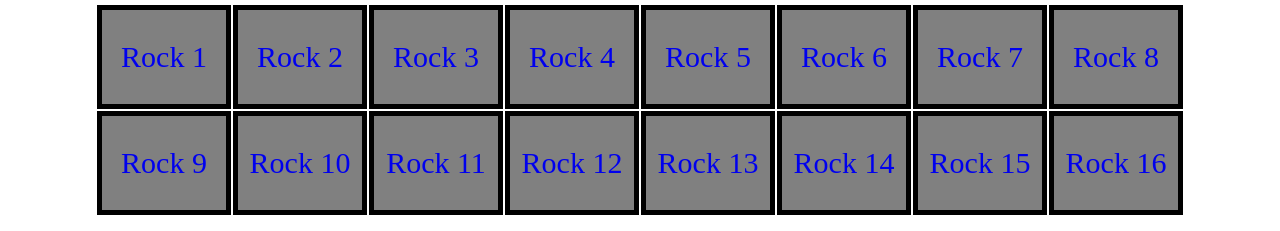
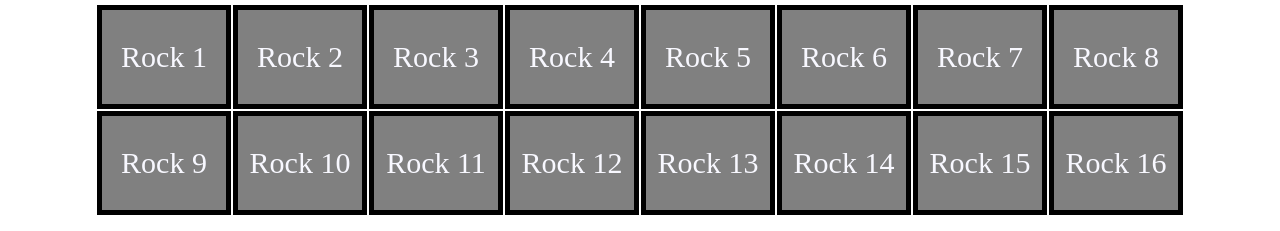
Before and after one commit to Instinct28/Assignment2, a plain HTML site: page puzzle_two_success.html in a window 1280 px wide. Shown: the part 1139-1370 px from the top of the page. Drawn offline with Linux system fonts and the light colour scheme.

Commit message:
Add files via upload

```diff
--- a/puzzle_two_success.html
+++ b/puzzle_two_success.html
@@ -84,12 +84,14 @@
         .rock table tr td{
             height: 90px;
             width: 120px;
-            color: white;
             background-color: gray;
             font-size: 30px;
             text-align: center;
             border: 5px solid black;
-            /* text-decoration: none; */
+        }
+        .rock table tr td a{
+            color: ghostwhite;
+            text-decoration: none;
         }
         .rock table tr td:hover{
             background-color: yellow;
@@ -116,24 +118,24 @@
     <div class="rock">
         <table>
             <tr>
-                <td><a href="puzzle_three_fail.html" style="text-decoration: none;">Rock 1</td></a>
-                <td><a href="puzzle_three_fail.html" style="text-decoration: none;">Rock 2</td></a>
-                <td><a href="puzzle_three_fail.html" style="text-decoration: none;">Rock 3</td></a>
-                <td><a href="puzzle_three_fail.html" style="text-decoration: none;">Rock 4</td></a>
-                <td><a href="puzzle_three_fail.html" style="text-decoration: none;">Rock 5</td></a>
-                <td><a href="puzzle_three_fail.html" style="text-decoration: none;">Rock 6</td></a>
-                <td><a href="puzzle_three_fail.html" style="text-decoration: none;">Rock 7</td></a>
-                <td><a href="puzzle_three_fail.html" style="text-decoration: none;">Rock 8</td></a>
+                <td><a href="puzzle_three_fail.html">Rock 1</a></td>
+                <td><a href="puzzle_three_fail.html">Rock 2</td></a>
+                <td><a href="puzzle_three_fail.html">Rock 3</td></a>
+                <td><a href="puzzle_three_fail.html">Rock 4</td></a>
+                <td><a href="puzzle_three_fail.html">Rock 5</td></a>
+                <td><a href="puzzle_three_fail.html">Rock 6</td></a>
+                <td><a href="puzzle_three_fail.html">Rock 7</td></a>
+                <td><a href="puzzle_three_fail.html">Rock 8</td></a>
             </tr>
             <tr>
-                <td><a href="puzzle_three_fail.html" style="text-decoration: none;">Rock 9</td></a>
-                <td><a href="puzzle_three_fail.html" style="text-decoration: none;">Rock 10</td></a>
-                <td><a href="puzzle_three_fail.html" style="text-decoration: none;">Rock 11</td></a>
-                <td><a href="puzzle_three_fail.html" style="text-decoration: none;">Rock 12</td></a>
-                <td><a href="puzzle_three_fail.html" style="text-decoration: none;">Rock 13</td></a>
-                <td><a href="puzzle_three_fail.html" style="text-decoration: none;">Rock 14</td></a>
-                <td><a href="puzzle_three_success.html" style="text-decoration: none;">Rock 15</td></a>
-                <td><a href="puzzle_three_fail.html" style="text-decoration: none;">Rock 16</td></a>
+                <td><a href="puzzle_three_fail.html">Rock 9</td></a>
+                <td><a href="puzzle_three_fail.html">Rock 10</td></a>
+                <td><a href="puzzle_three_fail.html">Rock 11</td></a>
+                <td><a href="puzzle_three_fail.html">Rock 12</td></a>
+                <td><a href="puzzle_three_fail.html">Rock 13</td></a>
+                <td><a href="puzzle_three_fail.html">Rock 14</td></a>
+                <td><a href="puzzle_three_success.html">Rock 15</td></a>
+                <td><a href="puzzle_three_fail.html">Rock 16</td></a>
             </tr>
         </table>
     </div>
```
